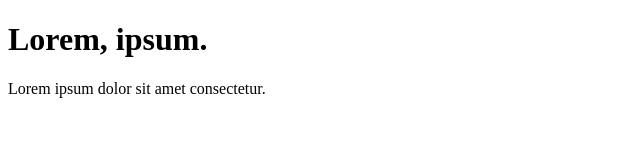
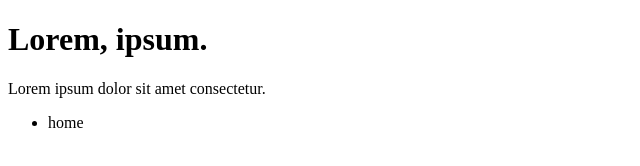
Before and after one commit to ananthulashravani97/learn-git, a plain HTML site: page index.html in a window 1280 px wide. Shown: the full height of the page, 0-640 px from the left. Drawn offline with Linux system fonts and the light colour scheme.

Commit message:
add list

```diff
--- a/index.html
+++ b/index.html
@@ -8,5 +8,9 @@
 <body>
     <h1>Lorem, ipsum.</h1>
     <p>Lorem ipsum dolor sit amet consectetur.</p>
+    <ul>
+        <li>home
+        </li>
+    </ul>
 </body>
 </html>
```
